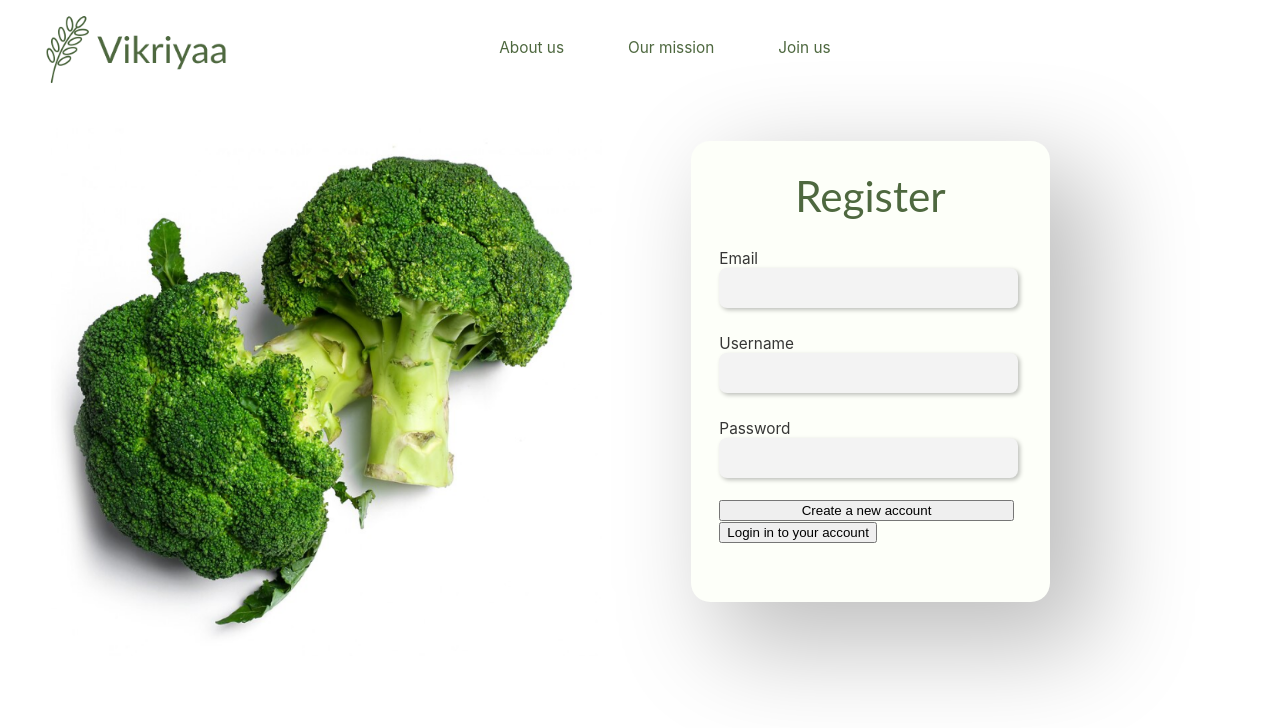
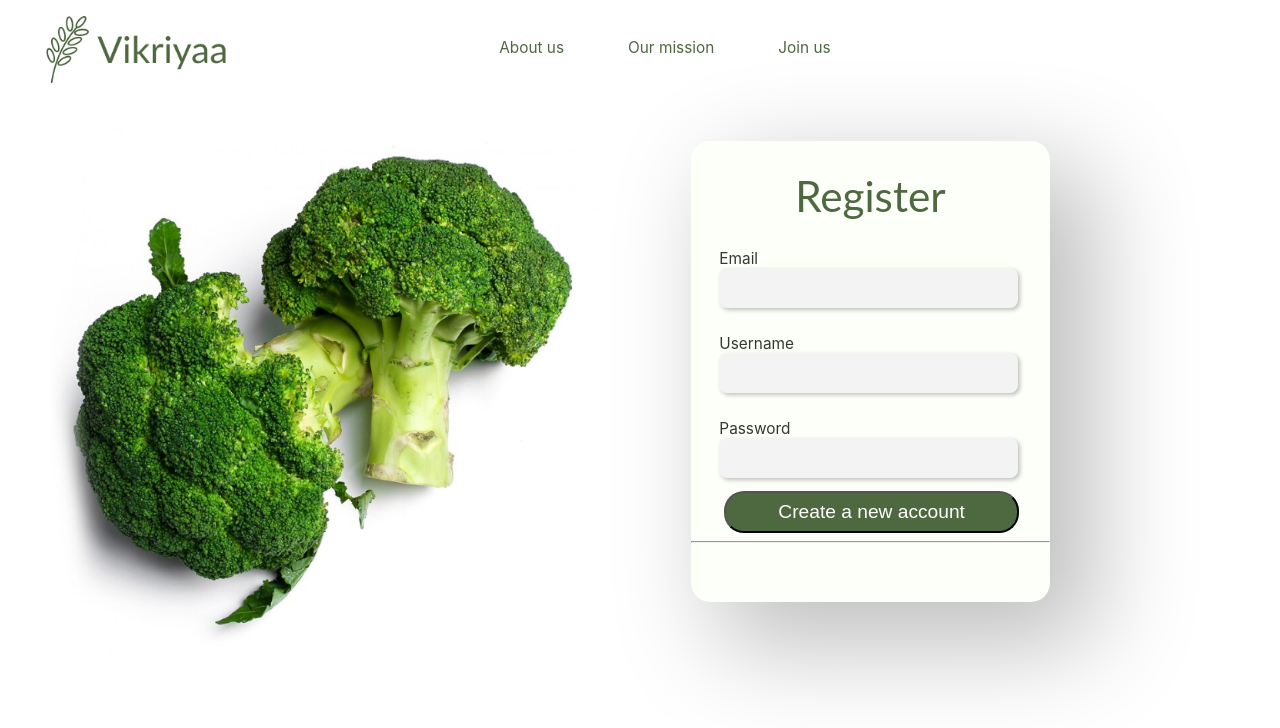
Before and after one commit to KKSurendran06/Vikriyaa, a React (Create React App) app: page /signup in a window 1280 px wide. Shown: the top 728 px of the page. Built offline with nearby package versions, Linux system fonts and the light colour scheme.

Commit message:
style: make changes in button

```diff
--- a/package.json
+++ b/package.json
@@ -11,7 +11,7 @@
     "react-dom": "^18.2.0",
     "react-hook-form": "^7.50.0",
     "react-router-dom": "^6.21.3",
-    "react-scripts": "5.0.1",
+    "react-scripts": "^5.0.1",
     "web-vitals": "^2.1.4"
   },
   "scripts": {
--- a/src/pages/signup_page.js
+++ b/src/pages/signup_page.js
@@ -68,9 +68,9 @@ const Signup = () => {
                                     />
                                     {errors.password && <p className="errMsg">{errors.password.message}</p>}
                                 </div>
-                                <div className="button-box">
-                                        <button className="signup-button" type="submit">Create a new account</button>
-                                        <a href="/"><button className="signin-button" type="button">Login in to your account</button></a>
+                                <button className="signup-button" type="submit">Create a new account</button>
+                                <div className="ortag">
+                                    <hr/>
                                 </div>
                             </form>
                         </div>
--- a/src/style/signup_page.css
+++ b/src/style/signup_page.css
@@ -1,6 +1,6 @@
 .container-box{
     display: flex;
-    margin-left: 4vw;;
+    margin-left: 4vw;
     margin-top: 1vw;
     gap: 7vw;
 }
@@ -59,13 +59,16 @@
     height: 3vw ;
 }
 
-.button-box {
-    display: flex;
-    flex-direction: column;
-    border-radius: 40px;
-    margin-top: 1.7vw;
-    margin-left: 2.2vw;
+.signup-button {
     width: 23vw;
+    height: 3.3vw;
+    border-radius: 20px;
+    background: #4E683F;
+    font-style: 'lato';
+    font-size: 1.5vw;
+    color: white;
+    margin-left: 2.6vw;
+    margin-top: 1vw;
 }
 
 .errMsg {
```
Also changed, not shown: 1 other file (tests, documents, lock files or other folders).
